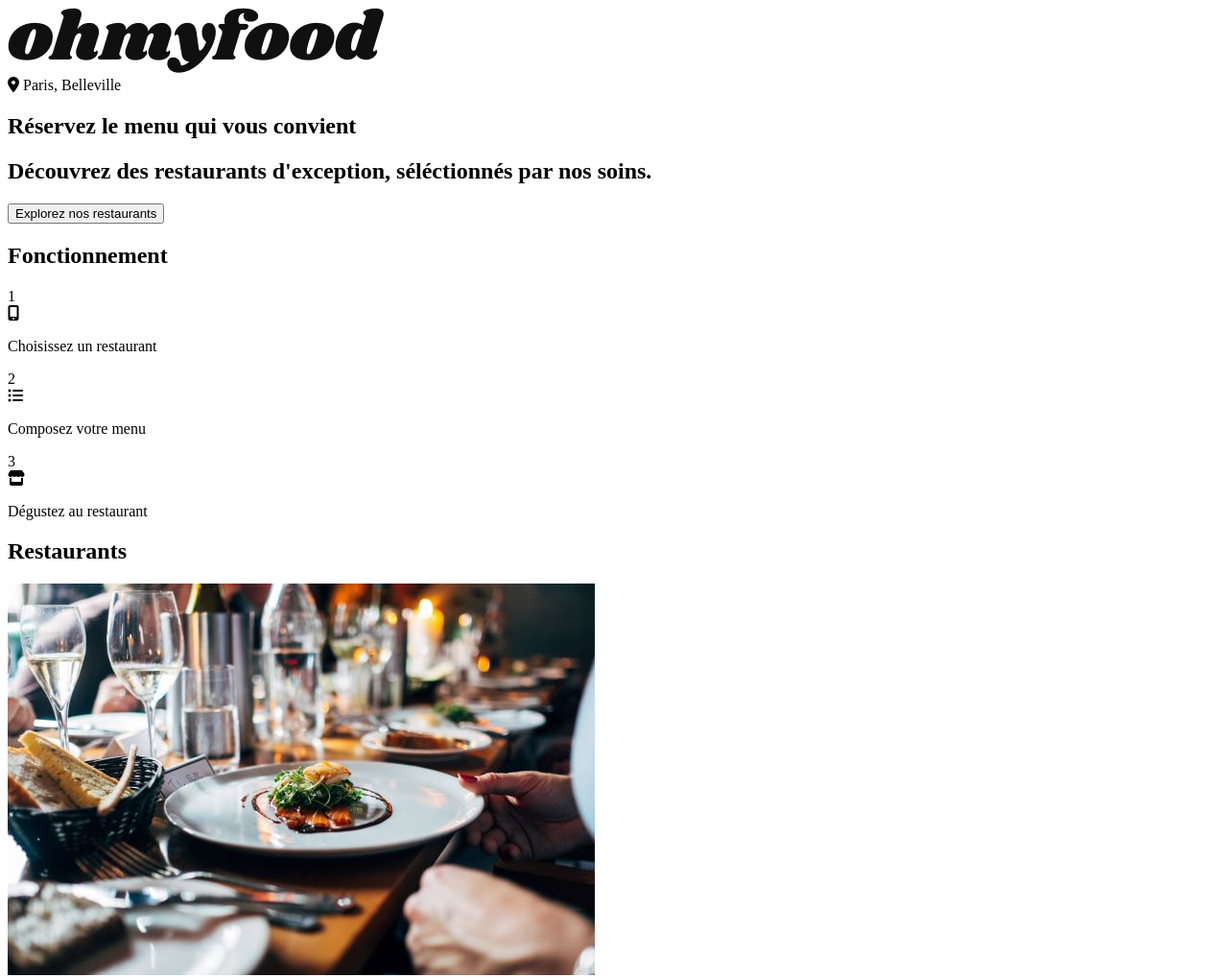
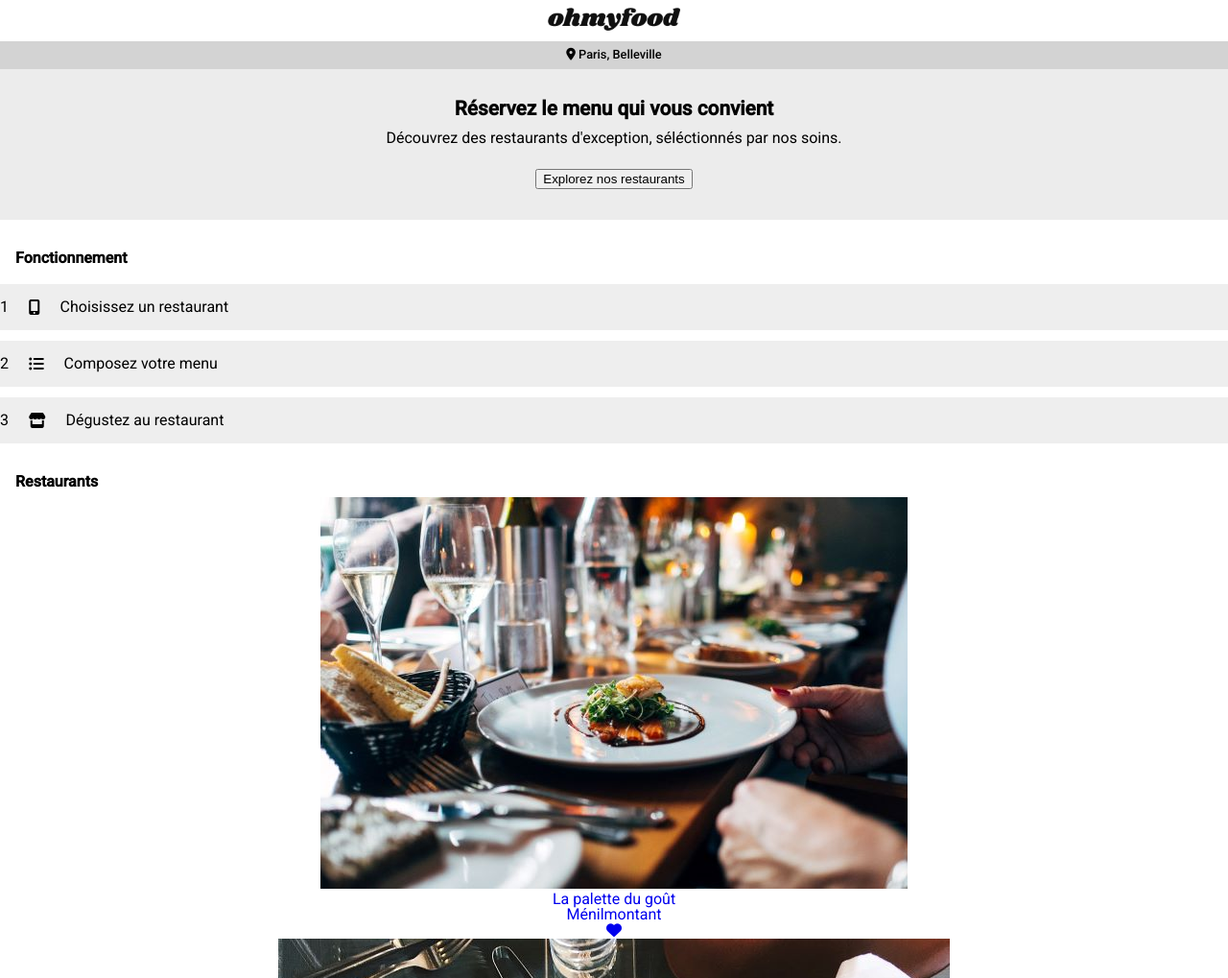
Before and after one commit to OlivierCos/Frontend-Environment-HTML5-SCSS, a plain HTML site: page index.html in a window 1280 px wide. Shown: the top 1019 px of the page at 96% size. Drawn offline with Linux system fonts and the light colour scheme; a web font is replaced by a local one.

Commit message:
reset and header css

```diff
--- /dev/null
+++ b/sass/libs/reset.scss
@@ -0,0 +1,129 @@
+/* http://meyerweb.com/eric/tools/css/reset/
+   v2.0 | 20110126
+   License: none (public domain)
+*/
+
+html,
+body,
+div,
+span,
+applet,
+object,
+iframe,
+h1,
+h2,
+h3,
+h4,
+h5,
+h6,
+p,
+blockquote,
+pre,
+a,
+abbr,
+acronym,
+address,
+big,
+cite,
+code,
+del,
+dfn,
+em,
+img,
+ins,
+kbd,
+q,
+s,
+samp,
+small,
+strike,
+strong,
+sub,
+sup,
+tt,
+var,
+b,
+u,
+i,
+center,
+dl,
+dt,
+dd,
+ol,
+ul,
+li,
+fieldset,
+form,
+label,
+legend,
+table,
+caption,
+tbody,
+tfoot,
+thead,
+tr,
+th,
+td,
+article,
+aside,
+canvas,
+details,
+embed,
+figure,
+figcaption,
+footer,
+header,
+hgroup,
+menu,
+nav,
+output,
+ruby,
+section,
+summary,
+time,
+mark,
+audio,
+video {
+  margin: 0;
+  padding: 0;
+  border: 0;
+  font-size: 100%;
+  font: inherit;
+  vertical-align: baseline;
+}
+/* HTML5 display-role reset for older browsers */
+article,
+aside,
+details,
+figcaption,
+figure,
+footer,
+header,
+hgroup,
+menu,
+nav,
+section {
+  display: block;
+}
+body {
+  line-height: 1;
+}
+ol,
+ul {
+  list-style: none;
+}
+blockquote,
+q {
+  quotes: none;
+}
+blockquote:before,
+blockquote:after,
+q:before,
+q:after {
+  content: "";
+  content: none;
+}
+table {
+  border-collapse: collapse;
+  border-spacing: 0;
+}
--- a/sass/style.scss
+++ b/sass/style.scss
@@ -0,0 +1,83 @@
+@import "libs/reset.scss";
+
+/***Minireset Ending here***/
+
+body {
+  scroll-behavior: smooth;
+  width: 100%;
+  margin: 0 auto;
+  font-family: "Roboto", "sans-serif";
+  font-size: 16px;
+  display: flex;
+  flex-direction: column;
+  text-align: center;
+  position: relative;
+}
+a {
+  text-decoration: none;
+}
+
+.header_logo img {
+  height: 1.5rem;
+  padding: 0.5rem 0;
+}
+
+.explorer {
+  &_location {
+    background-color: rgb(211, 211, 211);
+    padding: 0.5rem;
+    font-size: 0.8rem;
+    font-weight: 500;
+  }
+  &_description {
+    background-color: rgb(236, 236, 236);
+    padding: 2rem;
+    margin-bottom: 2rem;
+    & h1 {
+      font-size: 1.3rem;
+      font-weight: 600;
+      padding: 0 4rem 0.8rem 4rem;
+      line-height: 1.2rem;
+    }
+    & h2 {
+      padding-bottom: 1.5rem;
+    }
+  }
+}
+
+.running_title,
+.restaurant_intro_title {
+  text-align: left;
+  font-weight: 600;
+  padding-bottom: 0.5rem;
+  padding-left: 1rem;
+}
+
+.running_main {
+  margin-bottom: 2rem;
+}
+.running_container {
+  display: flex;
+  flex-direction: row;
+  align-items: center;
+  padding: 1rem 0;
+  margin: 0.7rem 0;
+  background-color: rgb(238, 238, 238);
+  & i {
+    padding: 0 1.3rem;
+  }
+}
+
+@media screen and (min-width: 600px) {
+  main,
+  header {
+    width: 100%;
+  }
+}
+
+@media screen and (min-width: 1024px) {
+  .running, .restaurant_intro {
+    max-width: 1600px;
+  }
+
+}
```
Also changed, not shown: style.css, 1 other file.
